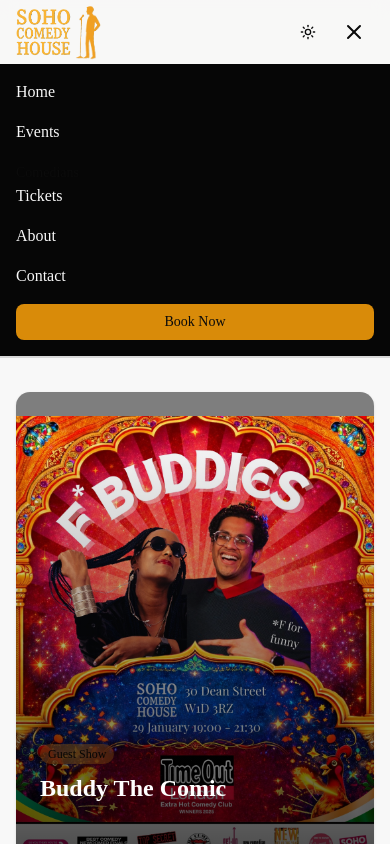
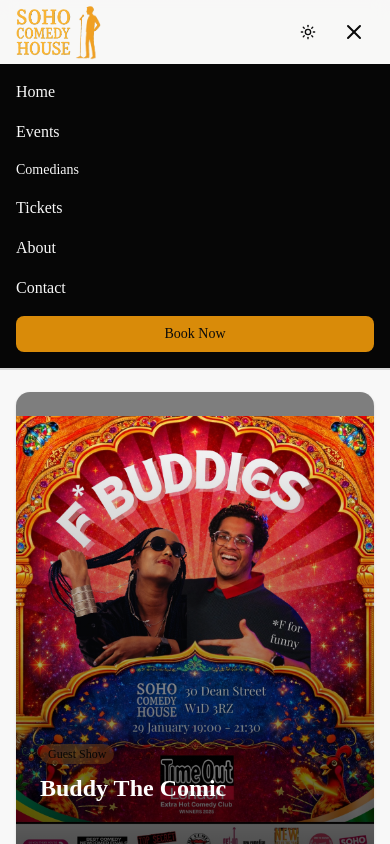
Before and after one commit to maurya-ayush/soho-comedy-house, a React (Vite) app: page /comedians in a window 390 px wide. Both pictures are taken after a click on the button "Toggle menu". Shown: the top 844 px of the page. Built offline with nearby package versions, Linux system fonts and the light colour scheme.

Commit message:
Fix: Fixed bugs and styling issues of Comedian page.

```diff
--- a/src/components/header.tsx
+++ b/src/components/header.tsx
@@ -34,7 +34,7 @@ export default function Header() {
           <Link to="/events" className="text-lg text-foreground hover:text-primary transition-colors" >
             Events
           </Link>
-          <Link to="/comedians" className="text-lg font-medium hover:text-primary transition-colors">
+          <Link to="/comedians" className="text-lg text-foreground hover:text-primary transition-colors">
             Comedians
           </Link>
           <Link to="/tickets" className="text-lg text-foreground hover:text-primary transition-colors" >
@@ -100,7 +100,7 @@ export default function Header() {
             <Link to="/events" className="block text-background dark:text-foreground/70 hover:text-primary transition-colors">
               Events
             </Link>
-            <Link to="/comedians" className="text-sm font-medium hover:text-primary transition-colors">
+            <Link to="/comedians" className="block text-sm text-background dark:text-foreground/70 hover:text-primary transition-colors">
               Comedians
             </Link>
             <Link to="/tickets" className="block text-background dark:text-foreground/70 hover:text-primary transition-colors">
--- a/src/components/pages/ComediansPage.tsx
+++ b/src/components/pages/ComediansPage.tsx
@@ -72,6 +72,7 @@ export default function ComediansPage() {
         : comedians.filter(c => c.category === activeTab);
 
     return (
+        <div className="min-h-screen" style={{ fontFamily: 'var(--font-special-elite)' }}>
             <div className="min-h-screen bg-background flex flex-col">
                 <Header />
 
@@ -136,5 +137,6 @@ export default function ComediansPage() {
 
                 <Footer />
             </div>
+        </div>
     );
 }
```
Lines whose indentation alone changed are shown as unchanged.
